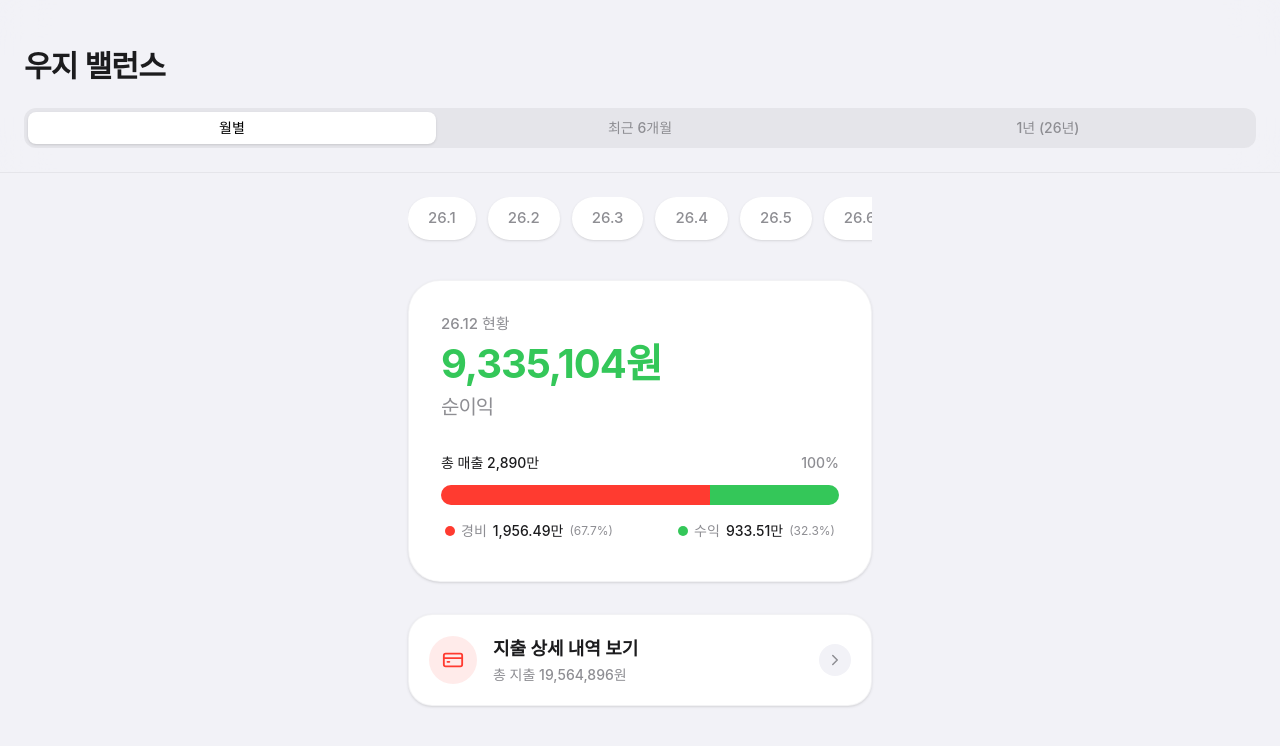
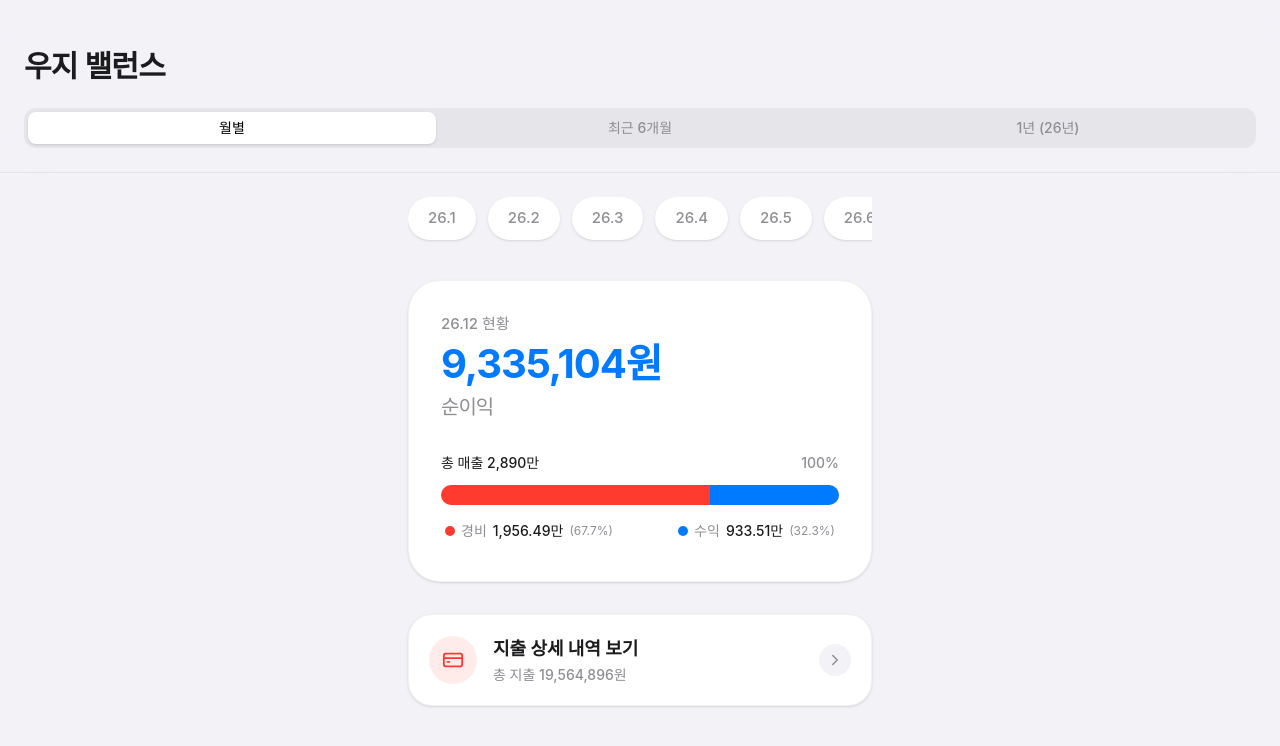
Before and after one commit to heekeunlee/oozy_profit, a React (Vite) app: page / in a window 1280 px wide. Shown: the top 746 px of the page. Built offline with nearby package versions, Linux system fonts and the light colour scheme.

Commit message:
Change all net profit colors to blue

```diff
--- a/src/App.tsx
+++ b/src/App.tsx
@@ -1,7 +1,7 @@
 import { useState, useMemo, useEffect } from 'react';
 import { financialData, formatCurrency, formatCompact, getMonthName } from './data';
 import { ChevronRight, X, CreditCard, Coffee } from 'lucide-react';
-import { BarChart, Bar, XAxis, YAxis, Tooltip, ResponsiveContainer, CartesianGrid, Legend, Cell } from 'recharts';
+import { BarChart, Bar, XAxis, YAxis, Tooltip, ResponsiveContainer, CartesianGrid, Legend } from 'recharts';
 
 type TimeRange = 'monthly' | '6months' | '1year';
 
@@ -76,7 +76,7 @@ function App() {
       <div className="fixed inset-0 bg-[#F2F2F7] flex flex-col items-center justify-center z-[100] animate-out fade-out duration-500 delay-2500 fill-mode-forwards">
         <div className="animate-in zoom-in duration-500 flex flex-col items-center">
           <div className="w-24 h-24 bg-white rounded-full shadow-md flex items-center justify-center mb-6">
-            <Coffee size={48} className="text-[#34C759]" strokeWidth={2.5} />
+            <Coffee size={48} className="text-[#007AFF]" strokeWidth={2.5} />
           </div>
           <h1 className="text-2xl font-bold text-[#1C1C1E] tracking-tight">우지 밸런스</h1>
           <p className="text-[#8E8E93] mt-2 font-medium">스마트한 손익 관리의 시작</p>
@@ -86,7 +86,7 @@ function App() {
   }
 
   return (
-    <div className="min-h-screen bg-[#F2F2F7] text-[#1C1C1E] font-sans selection:bg-[#34C759] selection:text-white pb-20 animate-in fade-in duration-500">
+    <div className="min-h-screen bg-[#F2F2F7] text-[#1C1C1E] font-sans selection:bg-[#007AFF] selection:text-white pb-20 animate-in fade-in duration-500">
       {/* Header */}
       <header className="pt-12 pb-6 px-6 sticky top-0 bg-[#F2F2F7]/80 backdrop-blur-xl z-20 border-b border-[#E5E5EA]">
         <h1 className="text-3xl font-semibold tracking-tight text-[#1C1C1E] mb-6 flex items-center gap-2">
@@ -141,7 +141,7 @@ function App() {
         <section className="bg-white rounded-[32px] p-8 shadow-sm border border-[#E5E5EA]/50">
           <p className="text-[#8E8E93] text-[15px] font-medium mb-1">{currentData.title}</p>
           <h2 className="text-[40px] leading-tight font-bold tracking-tight mb-8">
-            <span className={currentData.title.includes('.3') ? 'text-[#007AFF]' : 'text-[#34C759]'}>{formatCurrency(currentData.profit)}</span>
+            <span className="text-[#007AFF]">{formatCurrency(currentData.profit)}</span>
             <span className="block text-[#8E8E93] text-xl font-medium mt-1">순이익</span>
           </h2>
 
@@ -158,7 +158,7 @@ function App() {
                 style={{ width: `${expenseRatio}%` }}
               />
               <div
-                className={`h-full transition-all duration-1000 ease-out ${currentData.title.includes('.3') ? 'bg-[#007AFF]' : 'bg-[#34C759]'}`}
+                className="h-full bg-[#007AFF] transition-all duration-1000 ease-out"
                 style={{ width: `${profitRatio}%` }}
               />
             </div>
@@ -171,7 +171,7 @@ function App() {
                 <span className="text-[#8E8E93] text-xs">({expenseRatio.toFixed(1)}%)</span>
               </div>
               <div className="flex items-center gap-1.5">
-                <div className={`w-2.5 h-2.5 rounded-full ${currentData.title.includes('.3') ? 'bg-[#007AFF]' : 'bg-[#34C759]'}`}></div>
+                <div className="w-2.5 h-2.5 rounded-full bg-[#007AFF]"></div>
                 <span className="text-[#8E8E93]">수익</span>
                 <span className="font-medium text-[#1C1C1E]">{formatCompact(currentData.profit)}</span>
                 <span className="text-[#8E8E93] text-xs">({profitRatio.toFixed(1)}%)</span>
@@ -217,11 +217,7 @@ function App() {
                     itemStyle={{ color: '#1C1C1E', fontWeight: 600 }}
                   />
                   <Legend iconType="circle" wrapperStyle={{ fontSize: '13px', paddingTop: '10px', fontWeight: 500 }} />
-                  <Bar dataKey="순이익" radius={[4, 4, 0, 0]} maxBarSize={16}>
-                    {chartData.map((entry, index) => (
-                      <Cell key={`cell-${index}`} fill={entry.name.endsWith('.3') ? '#007AFF' : '#34C759'} />
-                    ))}
-                  </Bar>
+                  <Bar dataKey="순이익" fill="#007AFF" radius={[4, 4, 0, 0]} maxBarSize={16} />
                   <Bar dataKey="지출" fill="#FF3B30" radius={[4, 4, 0, 0]} maxBarSize={16} />
                 </BarChart>
               </ResponsiveContainer>
```
